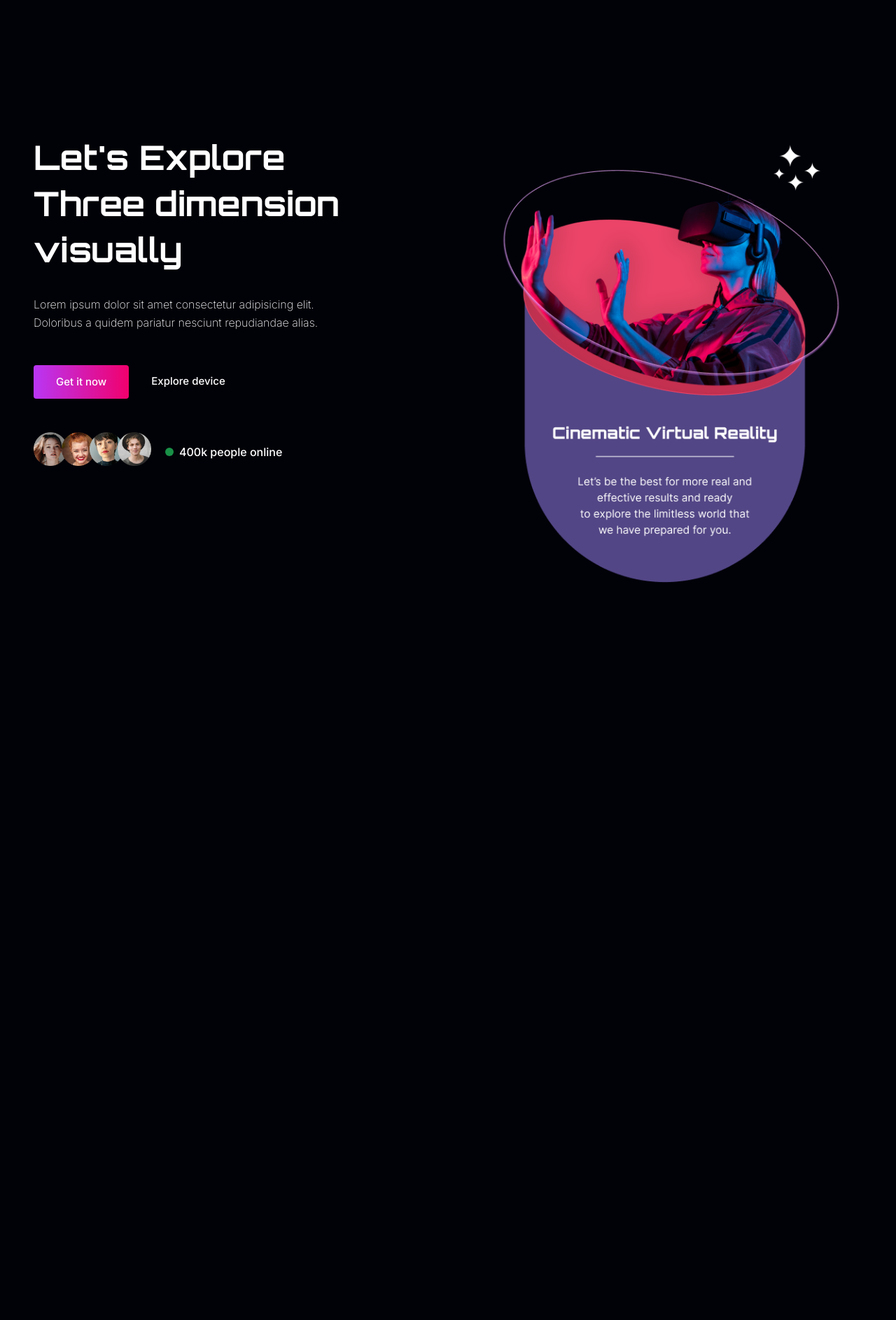
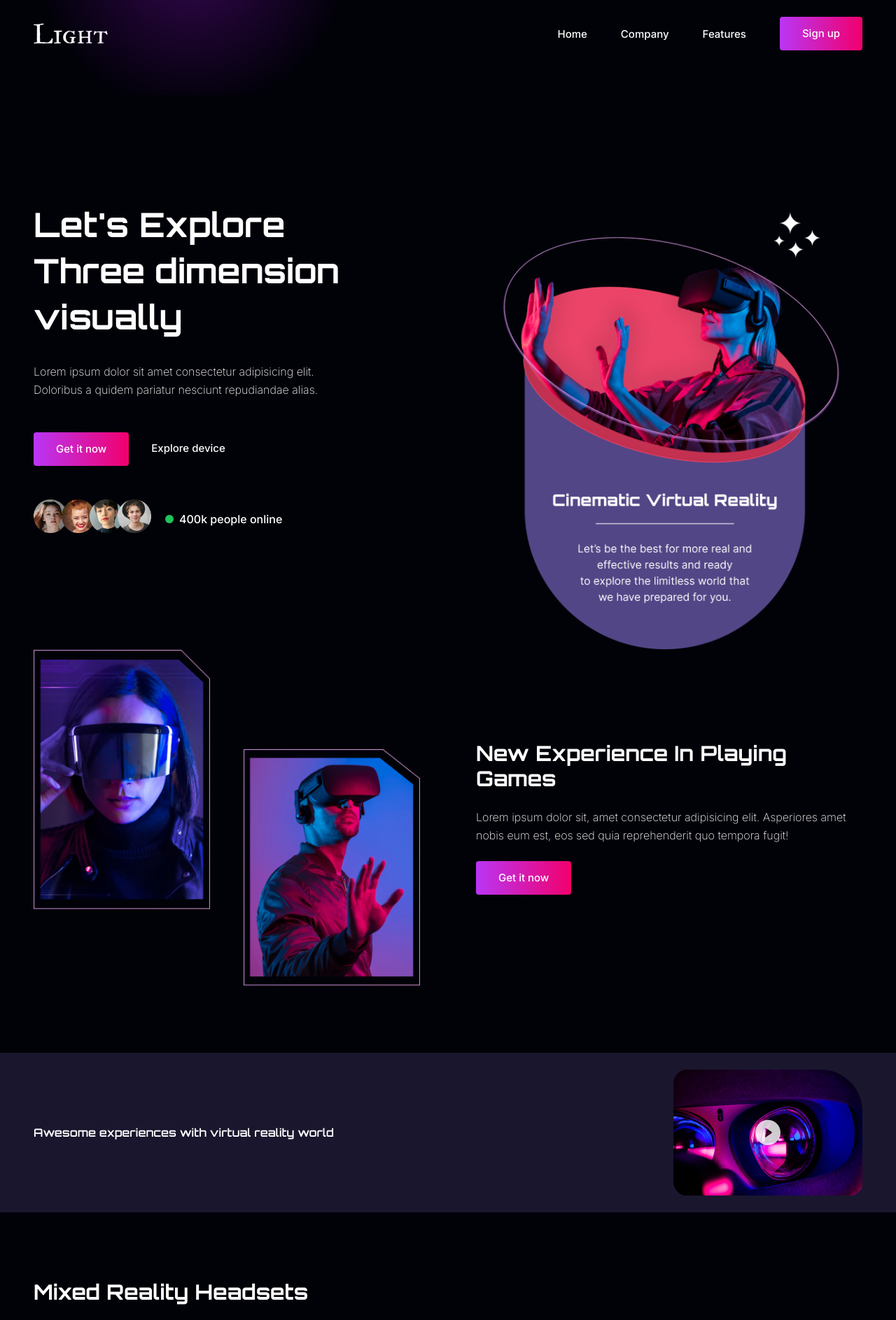
Before and after one commit to binodbhusal/vr-landing-page, a React (Create React App) app: page / in a window 1280 px wide. Shown: the top 1887 px of the page at 70% size. Before the commit the page ends 833 px from the top, so only its background shows below. Built offline with nearby package versions, Linux system fonts and the light colour scheme.

Commit message:
Update components

```diff
--- a/package.json
+++ b/package.json
@@ -12,6 +12,7 @@
     "react-icons": "^5.1.0",
     "react-modal-video": "^2.0.1",
     "react-scripts": "5.0.1",
+    "sass": "^1.75.0",
     "swiper": "^11.1.1",
     "web-vitals": "^2.1.4"
   },
--- a/src/App.js
+++ b/src/App.js
@@ -1,10 +1,24 @@
+import { useState } from 'react';
 import './App.css';
 import Banner from './components/Banner';
+import Header from './components/Header';
+import NavMobile from './components/NavMobile';
+import Experience from './components/Experience';
+import Video from './components/Video';
+import Headsets from './components/Headsets';
 
 function App() {
+  const [navMobile, setNavMobile] = useState(false);
   return (
-    <div className="app">
+    <div className="relative overflow-hidden before:w-[600px] before:h-[200px] before:bg-circle before:bg-no-repeat before:absolute before:-top-16 before:left-600[px] before:hidden before:lg:flex">
+      <Header setNavMobile={setNavMobile} />
       <Banner />
+      <div className={`${navMobile ? 'right-0' : '-right-full'} fixed top-0 bottom-0 w-48 transition-all`}>
+        <NavMobile setNavMobile={setNavMobile} />
+      </div>
+      <Experience />
+      <Video />
+      <Headsets />
     </div>
   );
 }
--- a/src/components/Banner.jsx
+++ b/src/components/Banner.jsx
@@ -7,7 +7,7 @@ const Banner = () => {
 
   });
   return (
-    <section className="min-h-[600px] pt-24 pb-12 text-center relative lg: pt-48 lg:pb-0 lg:text-left">
+    <section className="min-h-[600px] pt-20 pb-12 text-center relative lg:pt-48 lg:pb-0 lg:text-left">
       <div className="container mx-auto">
         <div className="flex flex-col lg:flex-row">
           <div>
@@ -21,7 +21,7 @@ const Banner = () => {
               Lorem ipsum dolor sit amet consectetur adipisicing elit.
               Doloribus a quidem pariatur nesciunt repudiandae alias.
             </p>
-            <div className="flex items-center justify-around space-x4 max-w-[320px] mx-auto mb-12 lg:space-x-8 lg:mx-0 lg:max-w-none lg:justify-start">
+            <div className="flex items-center justify-around space-x-4 max-w-[320px] mx-auto mb-12 lg:space-x-8 lg:mx-0 lg:max-w-none lg:justify-start">
               <button type="button" className="btn">Get it now</button>
               <a href="#btn" className="border-b-2 border-transparent hover:border-white transition ease-out">Explore device</a>
             </div>
--- a/src/components/Header.jsx
+++ b/src/components/Header.jsx
@@ -1,4 +1,21 @@
-const Header = () => {
+import { HiMenu } from 'react-icons/hi';
+import Logo from '../assets/img/logo.svg';
+import Nav from './Nav';
 
-};
+const Header = ({ setNavMobile }) => (
+  <header className="py-6">
+    <div className="container mx-auto">
+      <div className="flex items-center justify-between">
+        <a href="#home" aria-label="#home">
+          <img src={Logo} alt="" className="h-[30px]" />
+        </a>
+        <Nav />
+        <HiMenu
+          className="lg:hidden text-3xl text-white cursor-pointer"
+          onClick={() => setNavMobile(true)}
+        />
+      </div>
+    </div>
+  </header>
+);
 export default Header;
```
Also changed, not shown: 1 other file (tests, documents, lock files or other folders).
